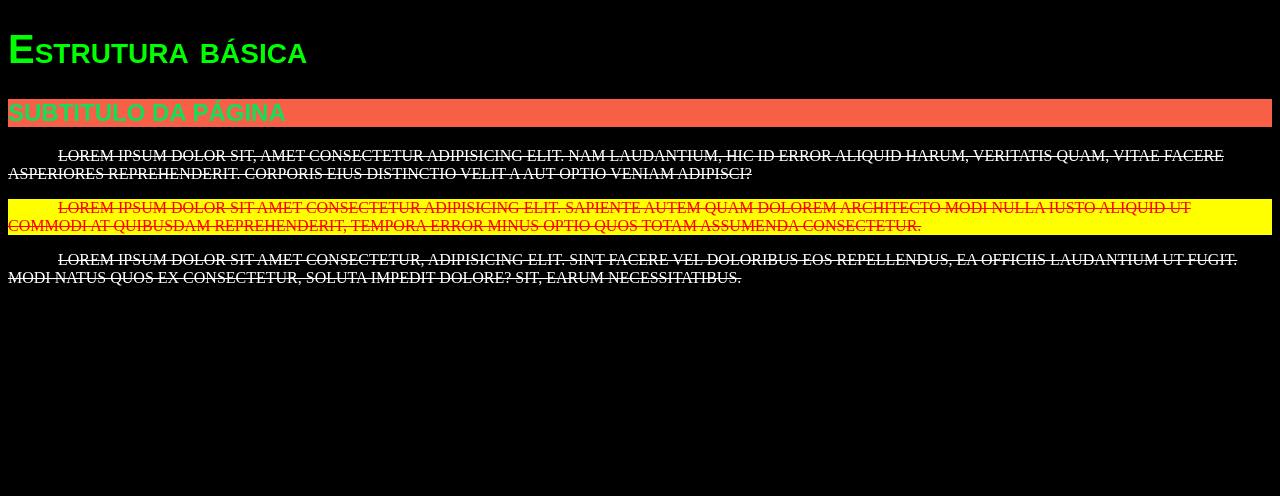
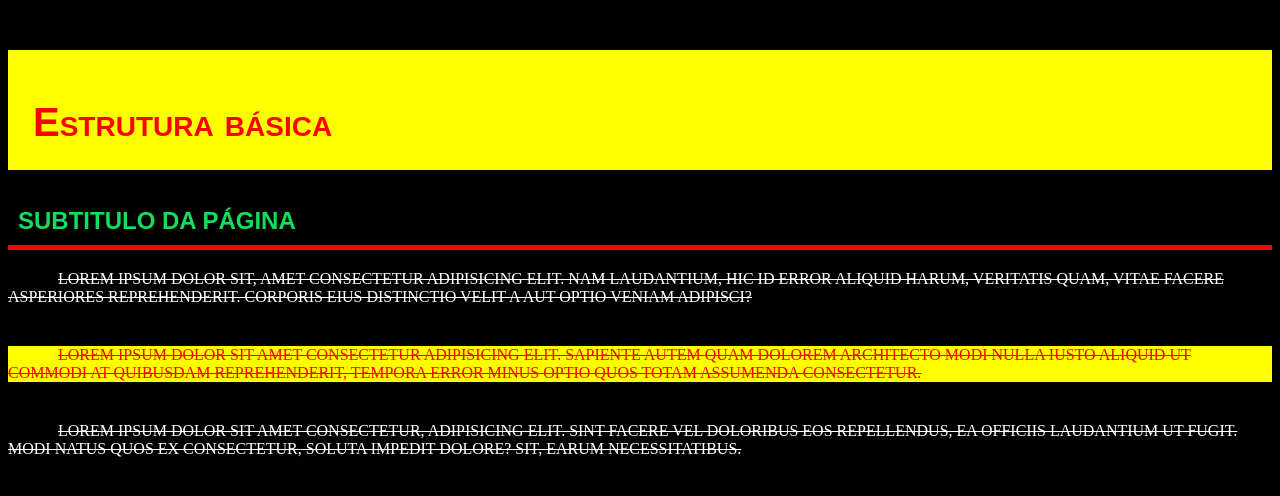
Before and after one commit to IsabelNtanda/curso_udemy, a plain HTML site: page Seção2/aula02.html in a window 1280 px wide. Drawn offline with Linux system fonts and the light colour scheme.

Commit message:
tudo sobre a caixa

```diff
--- a/Seção2/aula02.html
+++ b/Seção2/aula02.html
@@ -17,7 +17,14 @@
              font-size: 40px;
              font-style:normal;
              font-variant: small-caps;
-             color: #0f0;
+             color: red;
+            background-color: yellow;
+             margin-left:0px;
+             margin-top: 50px;
+             padding-left: 25px;
+             padding-top: 50px;
+            padding-bottom: 25px;
+            padding-right: 25px;
 
 
 
@@ -27,7 +34,12 @@
           font-family: arial;
           text-transform: uppercase;
           color:#12de5a ;
-          background-color: #f85f47;
+          padding: 10px;
+          border-bottom-style: solid;
+          border-bottom-width: 5px;
+          border-bottom-color: red;
+
+
 
 
         }
@@ -38,6 +50,7 @@
            text-indent: 50px;
            text-transform: uppercase;
            color: white;
+           margin-bottom: 40px;
         }
 
         #destaque{
```
Also changed, not shown: Seção2/aula03.html (added).
